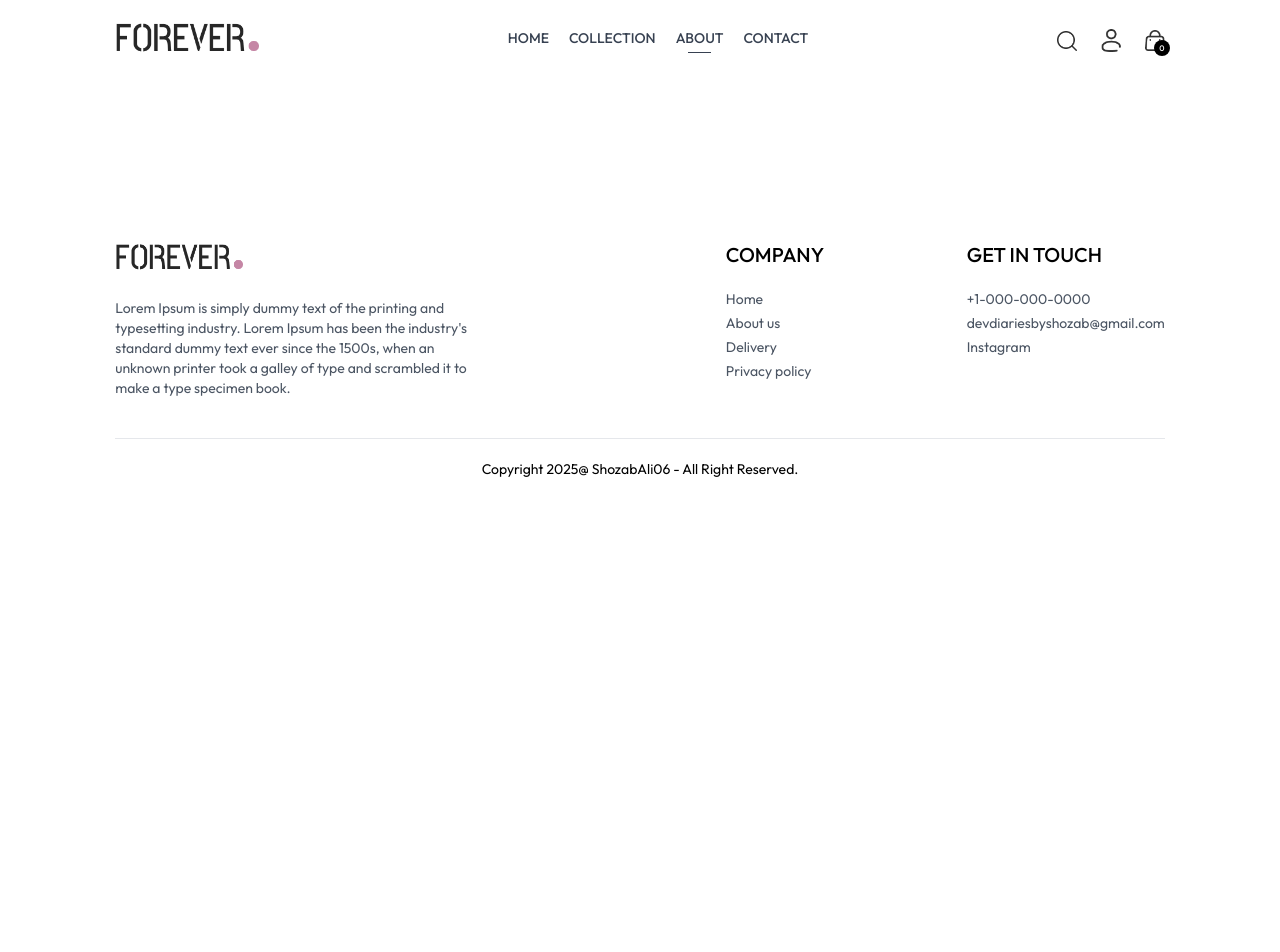
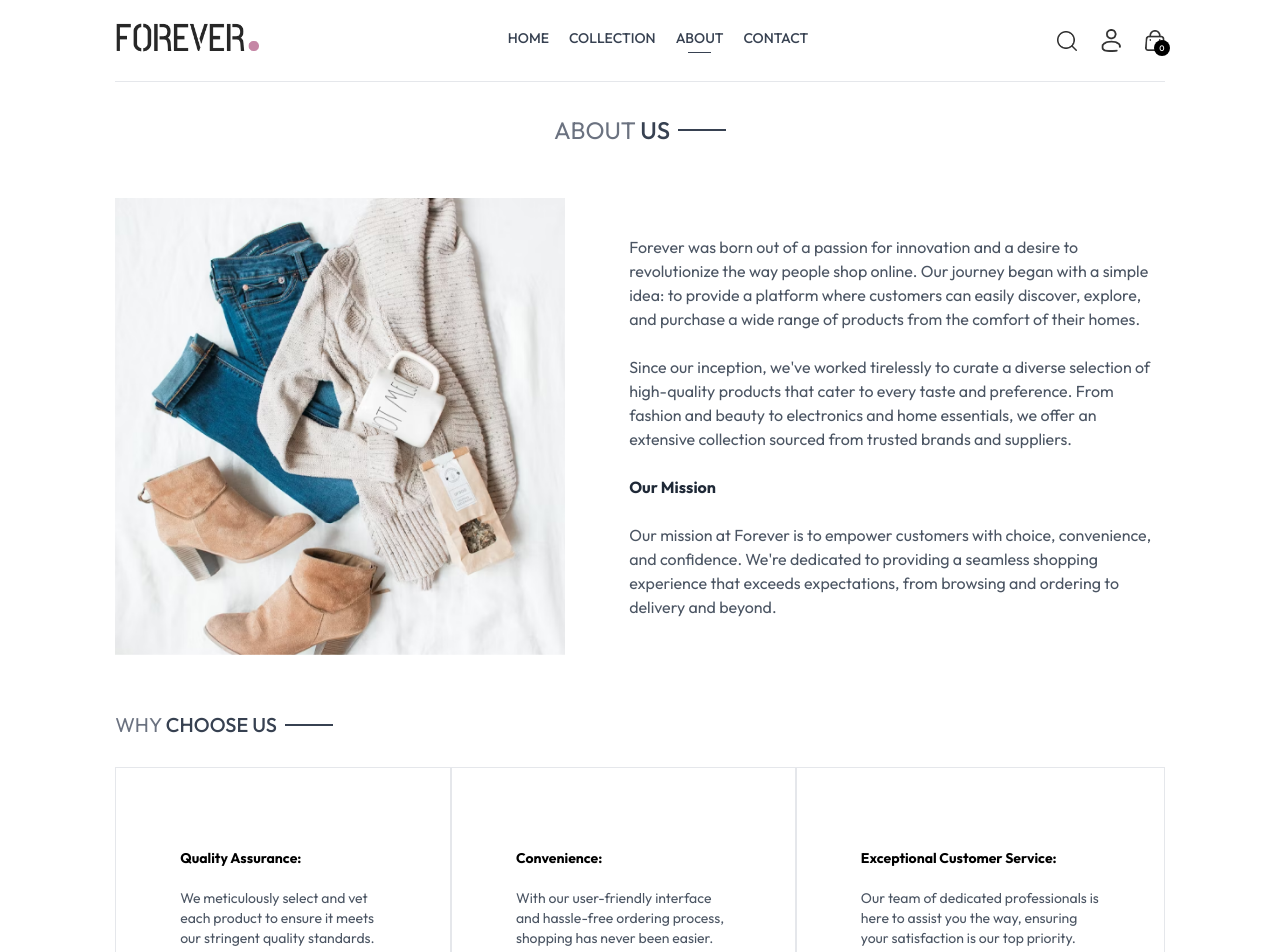
Before and after one commit to shozabali06/Ecommerce-Store-Forever-MERN, a React (Vite) app in the folder frontend/: page /about in a window 1280 px wide. Shown: the top 952 px of the page. Before the commit the page ends 800 px from the top, so only its background shows below. Built offline with nearby package versions, Linux system fonts and the light colour scheme.

Commit message:
add About and Contact pages; implement layout with images and text; enhance user engagement with mission statement and contact information

```diff
--- a/frontend/src/pages/About.jsx
+++ b/frontend/src/pages/About.jsx
@@ -1,7 +1,73 @@
 import React from "react";
+import Title from "../components/Title";
+import { assets } from "../assets/frontend_assets/assets";
+import NewsLetter from "../components/NewsLetter";
 
 const About = () => {
-  return <div></div>;
+  return (
+    <div>
+      <div className="text-2xl text-center pt-8 border-t">
+        <Title text1={"ABOUT"} text2={"US"} />
+      </div>
+      <div className="my-10 flex flex-col md:flex-row gap-16">
+        <img
+          className="w-full md:max-w-[450px]"
+          src={assets.about_img}
+          alt="about_img"
+        />
+        <div className="flex flex-col justify-center gap-6 md:w-2/4 text-gray-600">
+          <p>
+            Forever was born out of a passion for innovation and a desire to
+            revolutionize the way people shop online. Our journey began with a
+            simple idea: to provide a platform where customers can easily
+            discover, explore, and purchase a wide range of products from the
+            comfort of their homes.
+          </p>
+          <p>
+            Since our inception, we've worked tirelessly to curate a diverse
+            selection of high-quality products that cater to every taste and
+            preference. From fashion and beauty to electronics and home
+            essentials, we offer an extensive collection sourced from trusted
+            brands and suppliers.
+          </p>
+          <b className="text-gray-800">Our Mission</b>
+          <p>
+            Our mission at Forever is to empower customers with choice,
+            convenience, and confidence. We're dedicated to providing a seamless
+            shopping experience that exceeds expectations, from browsing and
+            ordering to delivery and beyond.
+          </p>
+        </div>
+      </div>
+      <div className=" text-xl py-4">
+        <Title text1={"WHY"} text2={"CHOOSE US"} />
+      </div>
+      <div className="flex flex-col md:flex-row text-sm mb-20">
+        <div className="border px-10 md:px-16 py-8 sm:py-20 flex flex-col gap-5">
+          <b>Quality Assurance:</b>
+          <p className=" text-gray-600">
+            We meticulously select and vet each product to ensure it meets our
+            stringent quality standards.
+          </p>
+        </div>
+        <div className="border px-10 md:px-16 py-8 sm:py-20 flex flex-col gap-5">
+          <b>Convenience:</b>
+          <p className=" text-gray-600">
+            With our user-friendly interface and hassle-free ordering process,
+            shopping has never been easier.
+          </p>
+        </div>
+        <div className="border px-10 md:px-16 py-8 sm:py-20 flex flex-col gap-5">
+          <b>Exceptional Customer Service:</b>
+          <p className=" text-gray-600">
+            Our team of dedicated professionals is here to assist you the way,
+            ensuring your satisfaction is our top priority.
+          </p>
+        </div>
+      </div>
+      <NewsLetter />
+    </div>
+  );
 };
 
 export default About;
--- a/frontend/src/pages/Contact.jsx
+++ b/frontend/src/pages/Contact.jsx
@@ -1,7 +1,42 @@
 import React from "react";
+import Title from "../components/Title";
+import { assets } from "../assets/frontend_assets/assets";
 
 const Contact = () => {
-  return <div></div>;
+  return (
+    <div>
+      <div className="text-center text-2xl pt-10 border-t">
+        <Title text1={"CONTACT"} text2={"US"} />
+      </div>
+      <div className="my-10 flex flex-col justify-center md:flex-row gap-10 mb-28">
+        <img
+          className="w-full md:max-w-[480px]"
+          src={assets.contact_img}
+          alt="contact_img"
+        />
+        <div className="flex flex-col justify-center items-start gap-6">
+          <div className="flex flex-col justify-center items-start gap-6">
+            <p className="font-semibold text-xl text-gray-600">Our Store</p>
+            <p className=" text-gray-500">
+              54709 Willms Station <br /> Suite 350, Washington, USA
+            </p>
+            <p className=" text-gray-500">
+              Tel: (415) 555-0132 <br /> Email: admin@forever.com
+            </p>
+            <p className="font-semibold text-xl text-gray-600">
+              Careers at Forever
+            </p>
+            <p className=" text-gray-500">
+              Learn more about our teams and job openings.
+            </p>
+            <button className="border border-black px-8 py-4 text-sm hover:bg-black hover:text-white transition-all duration-500">
+              Explore Jobs
+            </button>
+          </div>
+        </div>
+      </div>
+    </div>
+  );
 };
 
 export default Contact;
```
